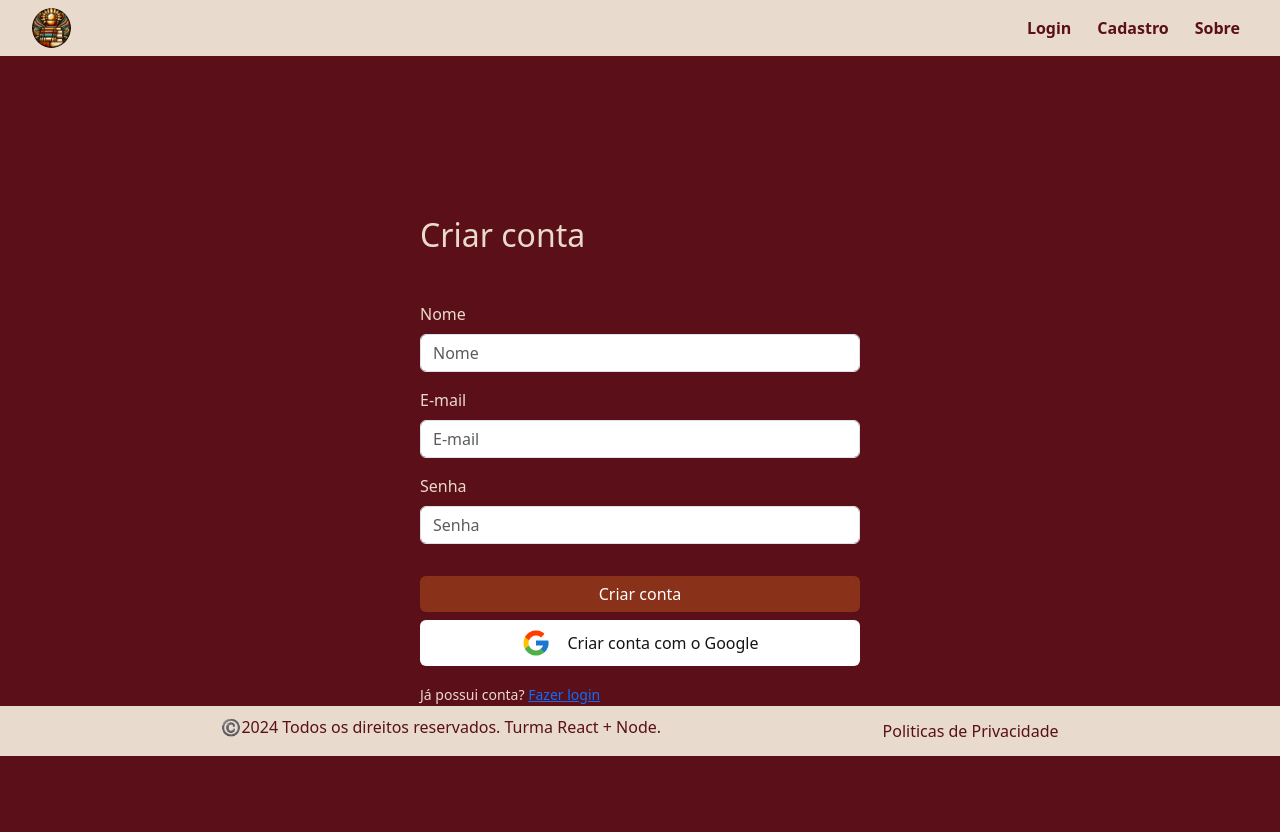
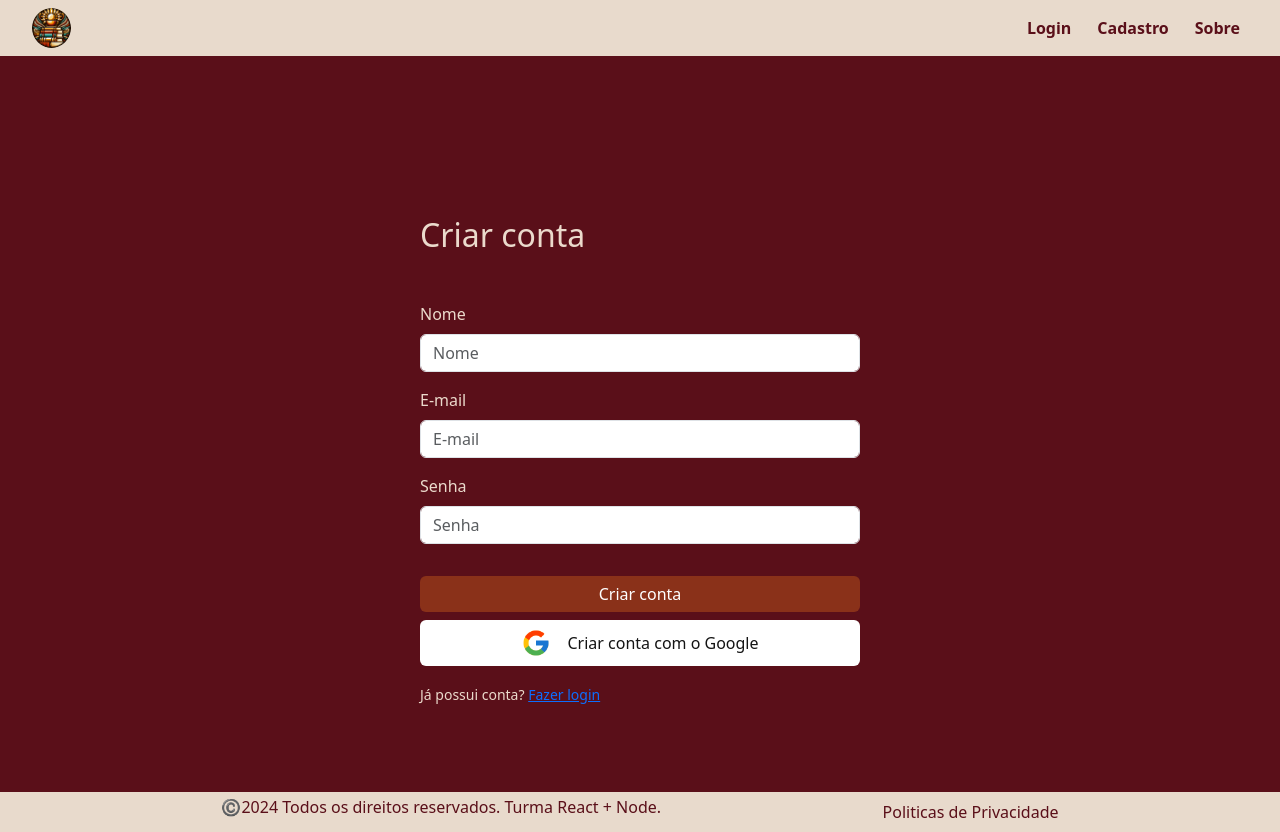
Before and after one commit to flaviare1s/biblioteca-pessoal, a React (Vite) app: page /cadastro in a window 1280 px wide. Before the commit the page ends 800 px from the top, so only its background shows below. Built offline with nearby package versions, Linux system fonts and the light colour scheme; no server answers.

Commit message:
fixed footer

```diff
--- a/src/styles/Footer.css
+++ b/src/styles/Footer.css
@@ -1,10 +1,11 @@
 .div-footer{
     display: flex;
     justify-content: space-evenly;
-    height: 50px;
+    height: 5vh;
     align-items: center;
     background-color: #e8dacc;
     color: #5a0f19;
+    bottom: 0;
 }
 
 .div-footer h2{
--- a/src/styles/FormAccount.css
+++ b/src/styles/FormAccount.css
@@ -1,6 +1,7 @@
 .form-section {
   max-width: 440px;
   margin: 10rem auto 0;
+  height: 72vh;
 }
 
 .container-buttons {
--- a/src/styles/Sobre.css
+++ b/src/styles/Sobre.css
@@ -3,7 +3,7 @@
     flex-direction: column;
     background-color: #5A0F19;
     color: #EBDACC;
-    height: 100vh;
+    height: 89vh;
     justify-content: space-evenly;
 }
 
```
